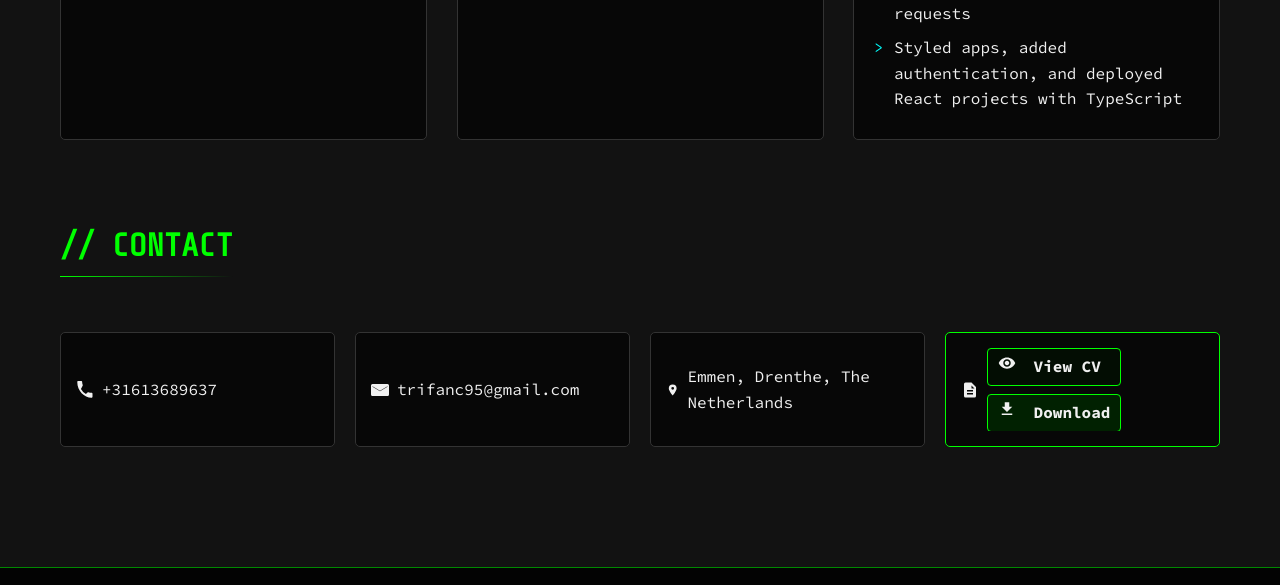
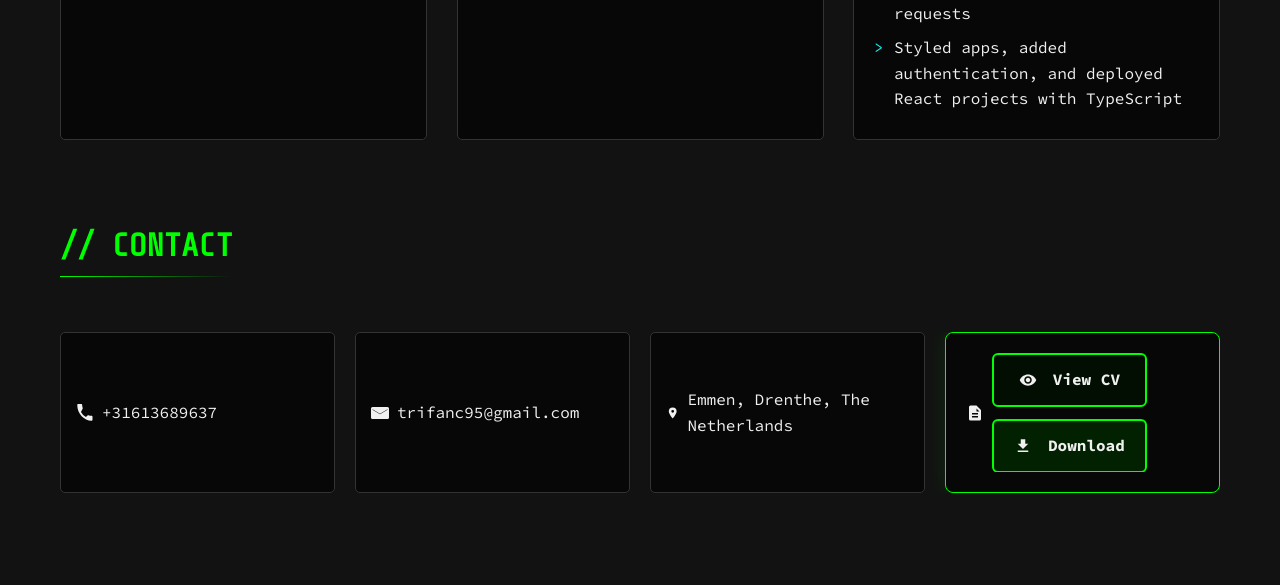
Before and after one commit to trifancristi19/portofolio, a plain HTML site: page index.html in a window 1280 px wide. Shown: the part 3301-3886 px from the top of the page. Drawn offline with nearby package versions, Linux system fonts and the light colour scheme.

Commit message:
Changed the look of CV buttons

```diff
--- a/css/style.css
+++ b/css/style.css
@@ -597,51 +597,77 @@ footer {
 .cv-download {
     background-color: rgba(0, 0, 0, 0.6);
     border: 1px solid var(--primary-color);
+    border-radius: 8px;
+    padding: 20px;
     transition: all 0.3s ease;
     contain: layout style paint;
     will-change: auto;
     transform: translateZ(0); /* Force hardware acceleration */
+    box-shadow: 0 0 20px rgba(0, 255, 0, 0.1);
 }
 
 .cv-download:hover {
     background-color: rgba(0, 30, 0, 0.8);
-    transform: translateY(-5px) translateZ(0); /* Force hardware acceleration */
-    box-shadow: 0 5px 15px rgba(0, 255, 0, 0.3);
+    box-shadow: 0 0 30px rgba(0, 255, 0, 0.3);
+    border-color: var(--secondary-color);
 }
 
 .cv-buttons {
     display: flex;
     flex-direction: column;
-    gap: 8px;
+    gap: 12px;
     contain: layout style paint;
     will-change: auto;
     transform: translateZ(0); /* Force hardware acceleration */
 }
 
 .cv-download-link {
-    color: var(--primary-color);
+    color: var(--text-color);
     font-weight: bold;
     text-decoration: none;
-    display: inline-block;
+    display: flex;
+    align-items: center;
+    justify-content: center;
+    gap: 8px;
     transition: all 0.3s ease;
-    padding: 5px 10px;
-    border: 1px solid var(--primary-color);
-    border-radius: 4px;
-    background-color: rgba(0, 20, 0, 0.5);
+    padding: 12px 20px;
+    border: 2px solid var(--primary-color);
+    border-radius: 6px;
+    background-color: rgba(0, 20, 0, 0.6);
     contain: layout style paint;
     will-change: auto;
     transform: translateZ(0); /* Force hardware acceleration */
+    position: relative;
+    overflow: hidden;
+}
+
+.cv-download-link::before {
+    content: '';
+    position: absolute;
+    top: 0;
+    left: -100%;
+    width: 100%;
+    height: 100%;
+    background: linear-gradient(90deg, transparent, rgba(0, 255, 0, 0.1), transparent);
+    transition: left 0.5s ease;
+    z-index: 1;
+}
+
+.cv-download-link:hover::before {
+    left: 100%;
 }
 
 .cv-download-link:hover {
-    text-shadow: 0 0 5px var(--primary-color);
+    text-shadow: 0 0 8px var(--primary-color);
     text-decoration: none;
     background-color: rgba(0, 40, 0, 0.8);
+    border-color: var(--secondary-color);
+    box-shadow: 0 0 20px rgba(0, 255, 0, 0.3);
     transform: translateZ(0); /* Force hardware acceleration */
 }
 
 .cv-download-link:focus {
-    text-shadow: 0 0 5px var(--primary-color);
+    text-shadow: 0 0 8px var(--primary-color);
     text-decoration: none;
     background-color: rgba(0, 40, 0, 0.8);
     outline: 2px solid var(--primary-color);
@@ -651,6 +677,16 @@ footer {
 
 .download-btn {
     background-color: rgba(0, 40, 0, 0.8);
+}
+
+.cv-download-link svg {
+    z-index: 2;
+    position: relative;
+    transition: transform 0.3s ease;
+}
+
+.cv-download-link:hover svg {
+    transform: scale(1.1);
 }
 
 .cv-download i {
--- a/js/script.js
+++ b/js/script.js
@@ -231,12 +231,6 @@ function setupEnhancedSmoothScrolling() {
 
             // Ensure we don't scroll past the top of the page
             const finalScrollOffset = Math.max(0, scrollOffset);
-
-            // Debug logging (remove this after testing)
-            console.log('Navigation height:', navHeight);
-            console.log('Target offset:', targetOffset);
-            console.log('Scroll offset:', scrollOffset);
-            console.log('Final scroll:', finalScrollOffset);
 
             // Smooth scroll to target with proper offset
             window.scrollTo({
```
